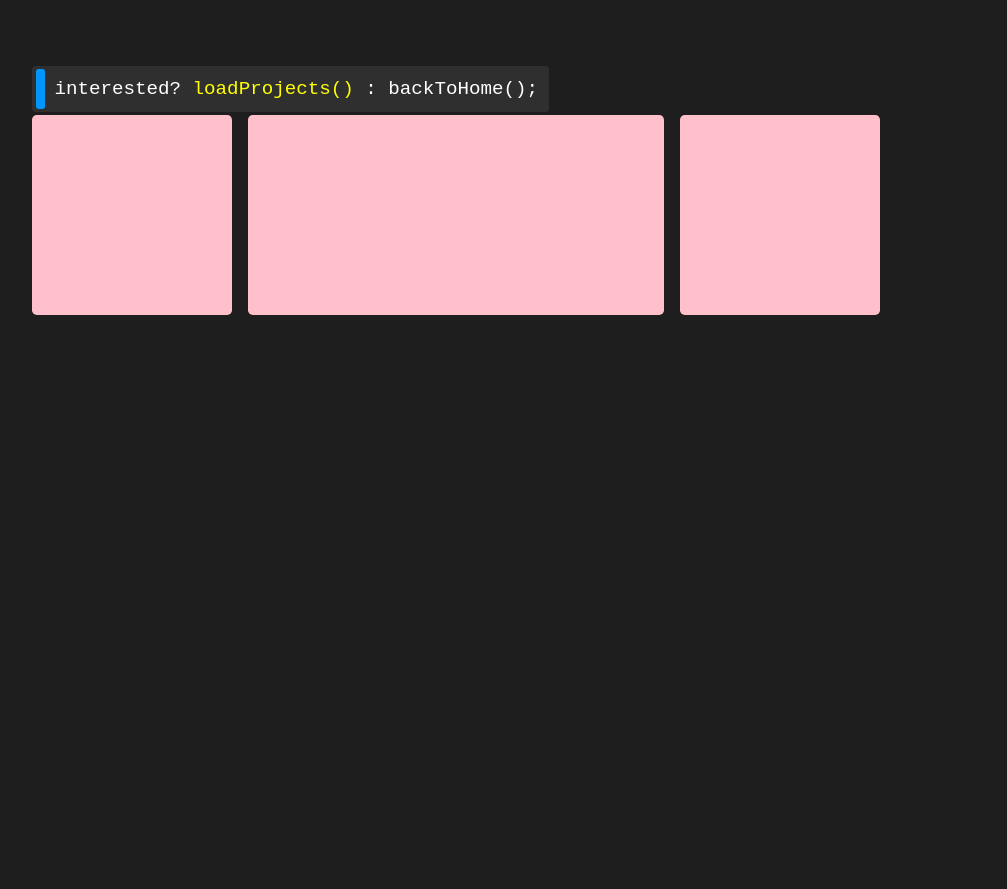
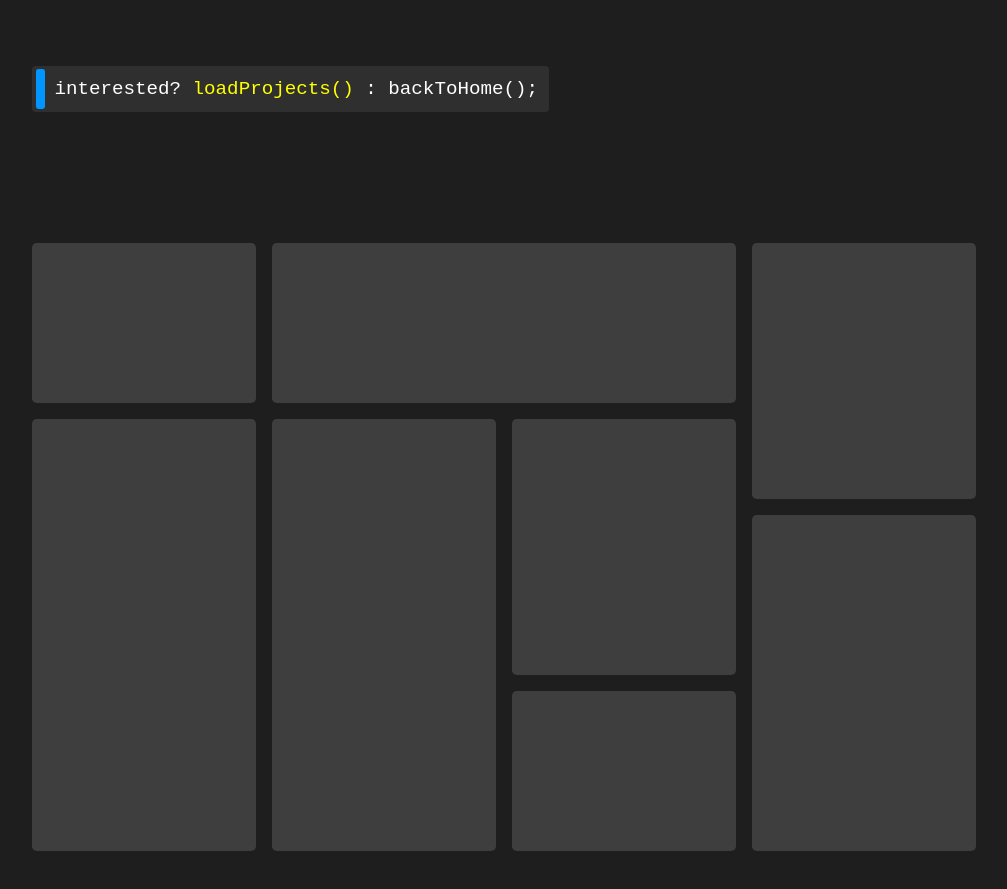
Before and after one commit to soyedotcom/soye.com, a React (Vite) app: page / in a window 1280 px wide. Shown: the part 1948-2837 px from the top of the page, without its empty margins (96-1103 px from the left). Before the commit the page ends 2807 px from the top, so only its background shows below. Built offline with nearby package versions, Linux system fonts and the light colour scheme.

Commit message:
Add BentoBox template

```diff
--- a/src/components/styles/ProjectBentoBox.css
+++ b/src/components/styles/ProjectBentoBox.css
@@ -1,12 +1,17 @@
 .project-container {
+  margin: 8rem 0;
   display: grid;
-  grid-template-columns: 200px 200px 200px 200px;
-  grid-template-rows: 200px 200px 200px;
+  grid-template-columns: 14rem 14rem 14rem 14rem;
+  grid-template-rows: 10rem 5rem 10rem 10rem;
   gap: 1rem;
-  grid-template-areas: "box-1 box-2 box-2 box-3";
+  grid-template-areas:
+    "box-1 box-2 box-2 box-3"
+    "box-4 box-5 box-6 box-3"
+    "box-4 box-5 box-6 box-7"
+    "box-4 box-5 box-8 box-7 ";
 }
 
 .box {
-  background-color: pink;
+  background-color: hsla(0, 0%, 85%, 17%);
   border-radius: 0.3rem;
 }
```
